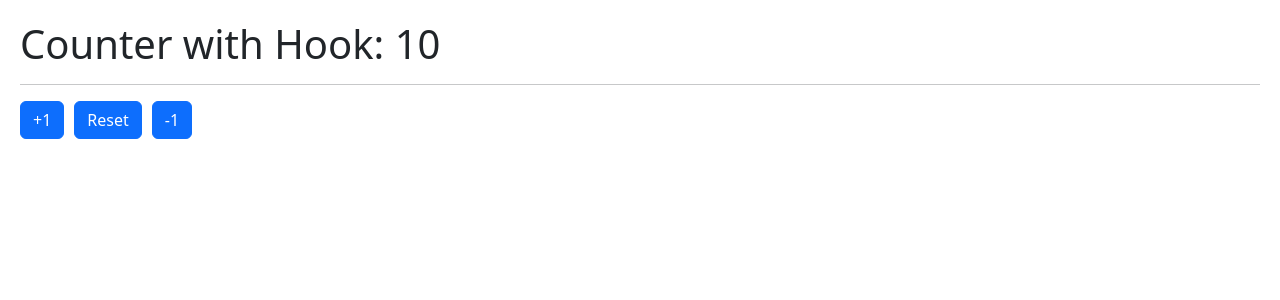
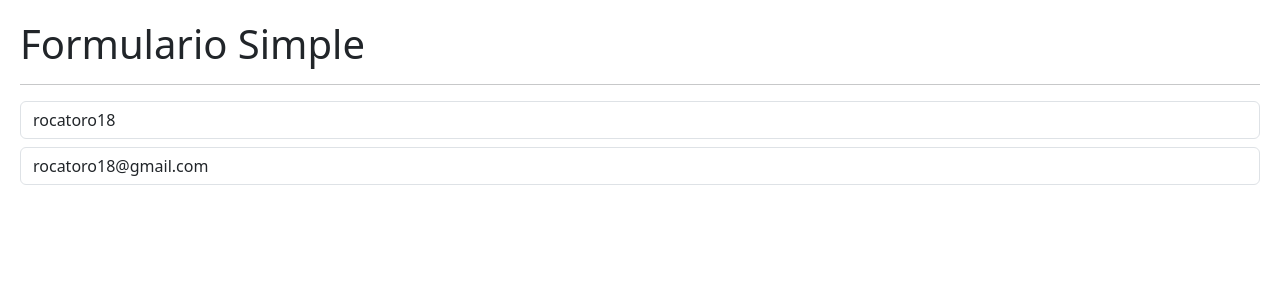
Before and after one commit to rocatoro18/hook-app, a React (Vite) app: page / in a window 1280 px wide. Shown: the top 300 px of the page. Built offline with nearby package versions, Linux system fonts and the light colour scheme.

Commit message:
useEffect

```diff
--- /dev/null
+++ b/src/02-useEffect/Message.jsx
@@ -0,0 +1,31 @@
+import { useEffect, useState } from "react"
+
+
+export const Message = () => {
+
+    const [coords, setCoords] = useState({x: 0, y: 0});
+
+    // MONTAR Y DESMONTAR ESTE USE STATE
+    useEffect(()=>{
+
+        const onMouseMove = ({x, y}) => {
+            //const coords = {x, y};
+            //console.log(coords);
+            setCoords({x,y})
+        }
+
+        window.addEventListener('mousemove',onMouseMove);
+
+        return() => {
+            window.removeEventListener('mousemove',onMouseMove);
+        }
+
+    },[])
+
+    return(
+        <>
+        <h3>Usuario ya existe</h3>
+        {JSON.stringify(coords)}
+        </>
+    )
+}
--- /dev/null
+++ b/src/02-useEffect/SimpleForm.jsx
@@ -0,0 +1,69 @@
+import { useEffect, useState } from "react"
+import { Message } from "./Message";
+
+
+export const SimpleForm = () => {
+
+    const [formState, setFormState] = useState({
+        username: 'rocatoro18',
+        email: 'rocatoro18@gmail.com'
+    });
+
+    const {username, email} = formState;
+
+    const onInputChange = ({target}) => {
+        const {name, value} = target;
+        //console.log({name, value});
+        setFormState({
+            ...formState,
+            // PROPIEDADES COMPUTADAS DE LOS OBJETOS
+            [name] : value
+        });
+    }
+
+    // USE EFFECT - EFECTO SECUNDARIO
+    // SI SE DEJA EL DEPS VACIO SOLO SE EJECUTARA UNA VEZ Y CUANDO
+    // EL COMPONENTE ES MONTADO (RENDERIZA) LA PRIMERA VEZ
+    useEffect(()=>{
+        //console.log('UseEffect called!')
+    },[]);
+
+    // useEffect CON DEPENDIENCIAS, SOLO CUANDO CAMBIE EL formState y Email
+    useEffect(()=>{
+        //console.log('UseEffect form state change!')
+    },[formState]);
+
+    useEffect(()=>{
+        //console.log('UseEffect email change!')
+    },[email]);
+
+    return(
+        <>
+            <h1>Formulario Simple</h1>
+            <hr/>
+
+            <input
+            type="text"
+            className="form-control"
+            placeholder="Username"
+            name="username"
+            value={username}
+            onChange={onInputChange}
+            />
+
+            <input
+            type="email"
+            className="form-control mt-2"
+            placeholder="roberto@gmail.com"
+            name="email"
+            value={email}
+            onChange={onInputChange}
+            />
+
+        {
+            (username === 'rocatoro') && <Message/>
+        }
+
+        </>
+    )
+}
--- a/src/main.jsx
+++ b/src/main.jsx
@@ -4,9 +4,10 @@
 import './index.css';
 import { CounterApp } from './01-useState/CounterApp';
 import { CounterWithCustomHook } from './01-useState/CounterWithCustomHook';
+import { SimpleForm } from './02-useEffect/SimpleForm';
 
 ReactDOM.createRoot(document.getElementById('root')).render(
   <React.StrictMode>
-    <CounterWithCustomHook />
+    <SimpleForm />
   </React.StrictMode>,
 )
```
